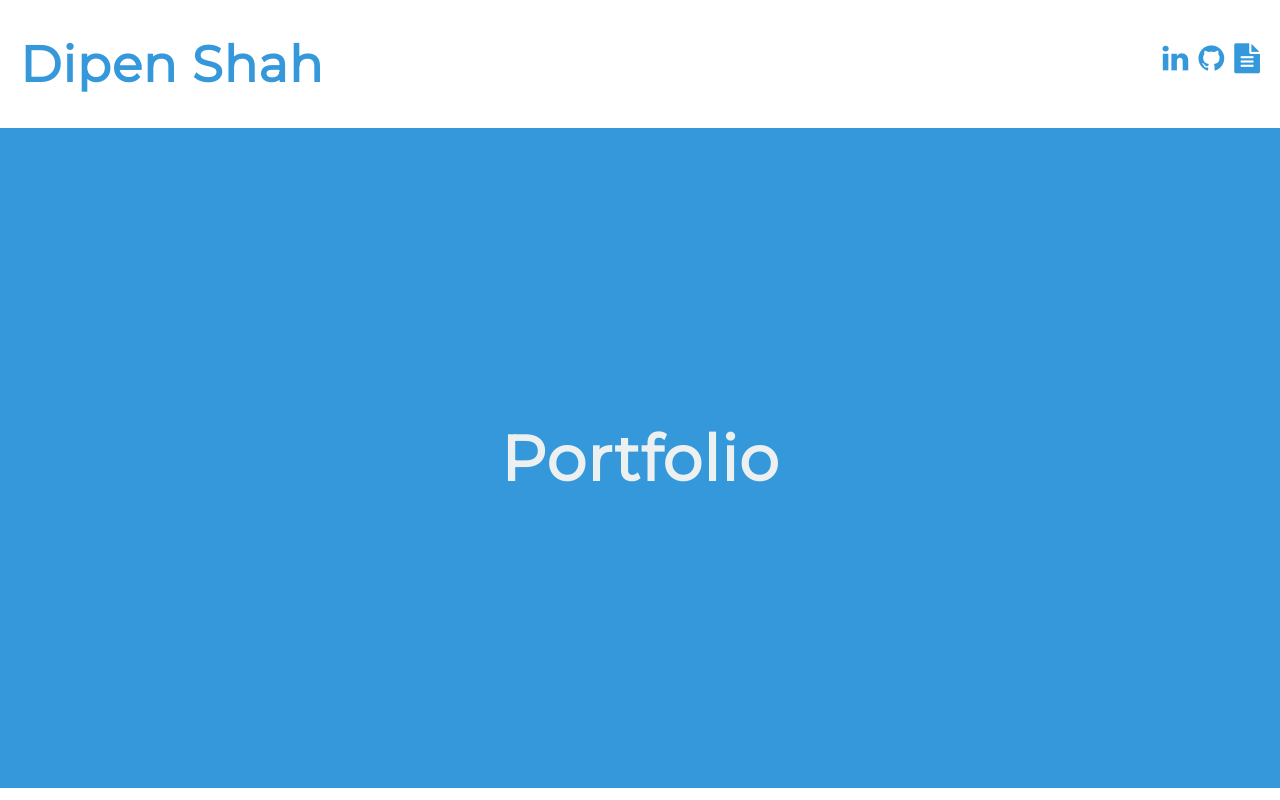
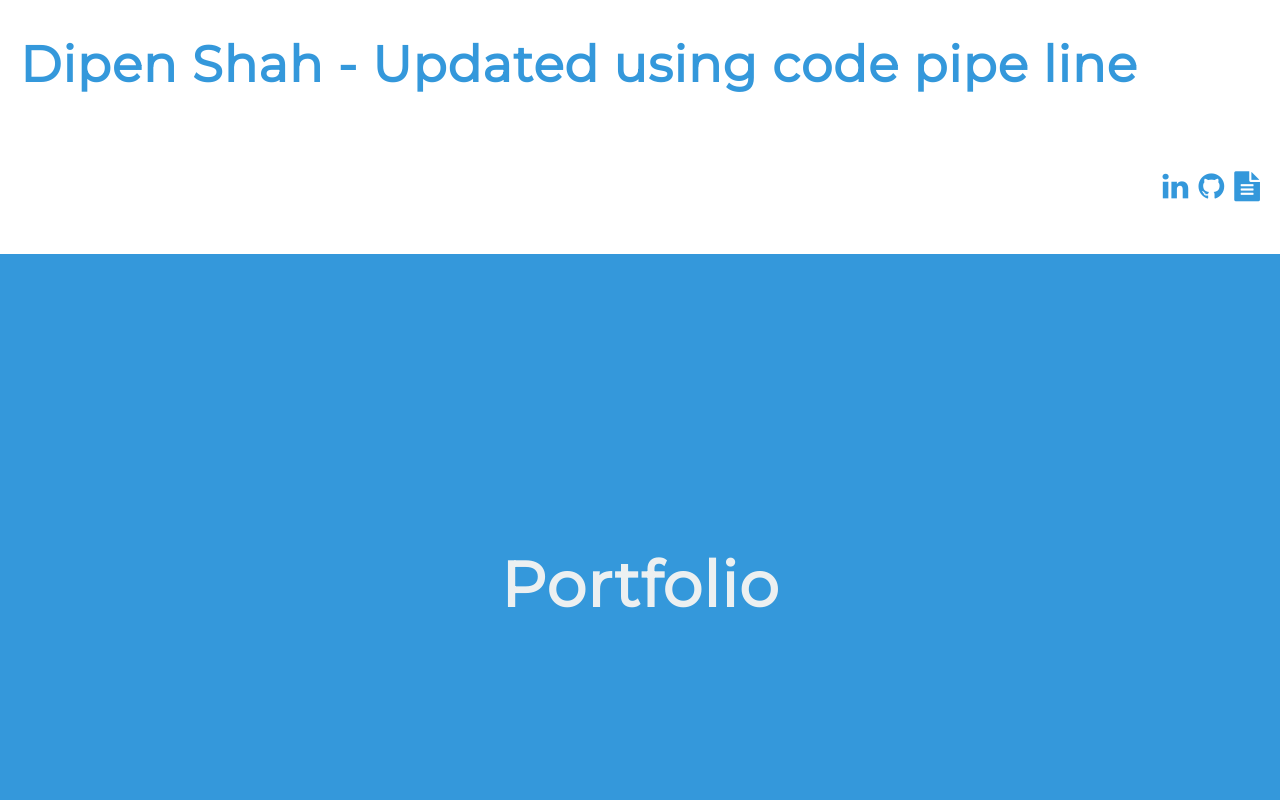
Before and after one commit to temp8101/my-portfolio, a plain HTML site: page index.html in a window 1280 px wide. Shown: the top 800 px of the page. Drawn offline with Linux system fonts and the light colour scheme.

Commit message:
update codepipeline

```diff
--- a/index.html
+++ b/index.html
@@ -15,7 +15,7 @@
     <main class="overflow--auto">
       <h1 class="color--skyBlue section__heading--largest">
         <!--Your name goes here -->
-        Dipen Shah
+        Dipen Shah - Updated using code pipe line
       </h1>
 
       <ul class="section--social">
```
